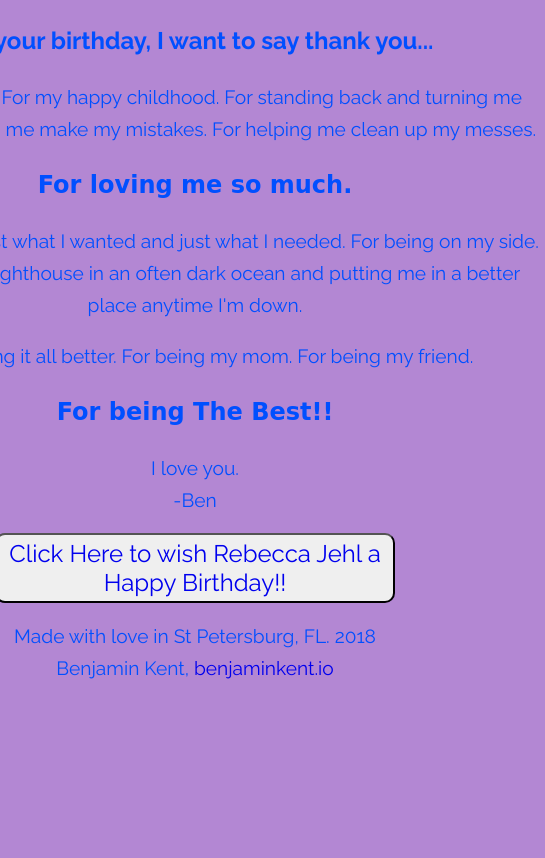
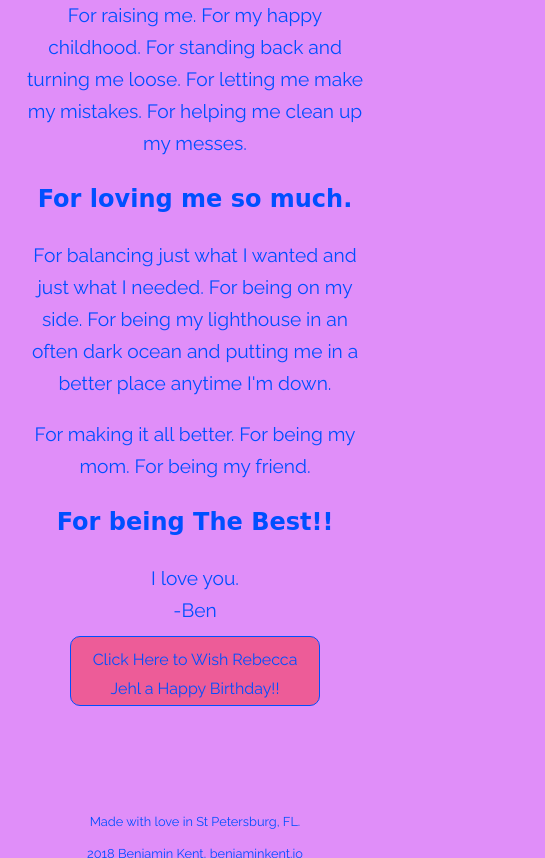
Before and after one commit to benjaminkent/happy-bday, a website: page public/index.html in a window 390 px wide. Shown: the part 160-1018 px from the top of the page, 545 px wide, since content can reach past the window. Before the commit the page ends 844 px from the top, so only its background shows below. Drawn offline with Linux system fonts and the light colour scheme; a web font is replaced by a local one.

Commit message:
index optimized for mobile

```diff
--- a/package.json
+++ b/package.json
@@ -1,7 +1,7 @@
 {
   "private": true,
   "scripts": {
-    "deploy": "surge ./public --domain happy-bday-benjaminjehl.surge.sh",
+    "deploy": "surge ./public --domain rebeccabirthday-benjaminjehl.surge.sh",
     "start": "browser-sync start --server \"public\" --files \"public\""
   },
   "dependencies": {
--- /dev/null
+++ b/public/birthday.css
@@ -0,0 +1,78 @@
+@import url("https://fonts.googleapis.com/css?family=Raleway:400,500,600,700,800,900|Srisakdi:400,700");
+
+html {
+  height: 100%;
+}
+
+body {
+  margin: 0;
+  min-height: 100%;
+  font-size: 16px;
+  font-family: "Raleway", sans-serif;
+  display: flex;
+  flex-direction: column;
+  align-items: center;
+  justify-content: space-between;
+  background-color: #e08ef9;
+}
+
+a {
+  text-decoration: none;
+  color: #004fff;
+}
+
+footer p {
+  margin: 0;
+}
+
+p {
+  text-align: center;
+  font-size: 1.2rem;
+  line-height: 2rem;
+  color: #004fff;
+}
+
+.bday-footer p {
+  color: #ec0868;
+}
+
+.bday-footer a {
+  color: #ec0868;
+}
+
+.back-button a {
+  color: #6000a5;
+  outline: none;
+}
+
+.bday-header button {
+  margin: 20px;
+  border-radius: 10px;
+  font-size: 1.5rem;
+  height: 50px;
+  width: 100px;
+  background-color: #ec0868;
+  border: 2px solid #6000a5;
+}
+
+.bday-header p {
+  margin: 20px;
+  font-size: 2rem;
+  font-weight: 700;
+  color: #ec0868;
+}
+
+.bday-header {
+  display: flex;
+  justify-content: space-between;
+  width: 100%;
+}
+
+.bday-main {
+  display: flex;
+  justify-content: center;
+}
+
+.bday-body {
+  background-image: url(./images/fireworks.gif);
+}
--- a/public/index.html
+++ b/public/index.html
@@ -45,11 +45,12 @@
     </div>
   </main>
 
-  <button class="main-page"><a href="bday.html">Click Here to wish Rebecca Jehl a Happy Birthday!!</a></button>
+  <button class="main-page"><a href="bday.html">Click Here to Wish Rebecca Jehl a Happy Birthday!!</a></button>
 
 
   <footer>
-    <p>Made with love in St Petersburg, FL. 2018 Benjamin Kent,
+    <p>Made with love in St Petersburg, FL.</p>
+    <p>2018 Benjamin Kent,
       <a target="_blank" href="http://benjaminkent.io/">benjaminkent.io</a></p>
 
   </footer>
--- a/public/screen.css
+++ b/public/screen.css
@@ -1,4 +1,5 @@
-@import url('https://fonts.googleapis.com/css?family=Raleway:400,500,600,700,800,900|Srisakdi:400,700');
+@import url("https://fonts.googleapis.com/css?family=Raleway:400,500,600,700,800,900|Srisakdi:400,700");
+@import url("https://fonts.googleapis.com/css?family=Josefin+Sans:400,600,700");
 
 html {
   height: 100%;
@@ -8,18 +9,19 @@ body {
   margin: 0;
   min-height: 100%;
   font-size: 16px;
-  font-family: 'Raleway', sans-serif;
+  font-family: "Raleway", sans-serif;
   display: flex;
   flex-direction: column;
   align-items: center;
   justify-content: space-between;
-  background-color: #B387D3;
+  background-color: #e08ef9;
 }
 
 h1 {
   font-size: 3rem;
   margin-bottom: 0;
-  color: #004FFF;
+  color: #004fff;
+  font-family: "Josefin Sans", sans-serif;
 }
 
 main {
@@ -30,61 +32,41 @@ p {
   text-align: center;
   font-size: 1.2rem;
   line-height: 2rem;
-  color: #004FFF;
+  color: #004fff;
+}
+
+a {
+  text-decoration: none;
+  color: #004fff;
+}
+
+footer p {
+  font-size: 0.9rem;
+  margin: 0;
+}
+
+footer {
+  margin-top: 75px;
+  display: flex;
+  justify-content: center;
+}
+
+div.love p {
+  margin: 0;
 }
 
 .main-page {
-  font-family: 'Raleway', sans-serif;
+  font-family: "Raleway", sans-serif;
   font-size: 1.5rem;
   height: 70px;
   width: 400px;
   border-radius: 10px;
-}
-
-a {
-  text-decoration: none;
-}
-
-footer p {
-  margin: 0;
-}
-
-div.love p {
-  margin: 0;
-
-}
-
-.bday-footer p {
-  color: #FF359A;
-}
-
-.bday-footer a {
-  color: #FF359A;
-}
-
-.back-button a {
-  color: #6000A5;
-}
-
-.bday-header button {
-  margin: 20px;
-  border-radius: 10px;
-  font-size: 1.5rem;
-  height: 50px;
-  width: 100px;
-  background-color: #FF359A;
-  border: 2px solid #6000A5;
-}
-
-.bday-header p {
-  margin: 20px;
-  font-size: 2rem;
-  font-weight: 700;
-  color: #FF359A;
+  background-color: #ed5c98;
+  border: 1px solid #004fff;
 }
 
 .fancy {
-  font-family: 'Srisakdi', cursive;
+  font-family: "Srisakdi", cursive;
   font-size: 1.5rem;
   font-weight: 700;
 }
@@ -94,17 +76,38 @@ div.love p {
   font-size: 1.5rem;
 }
 
-.bday-header {
-  display: flex;
-  justify-content: space-between;
-  width: 100%;
+@media (max-width: 650px) {
+  h1 {
+    font-size: 2rem;
+    text-align: center;
+  }
+
+  main {
+    width: 350px;
+  }
+
+  a {
+    font-size: 1rem;
+  }
+
+  button.main-page {
+    width: 250px;
+    margin: 10px 0 25px 0;
+  }
+
+  .open {
+    font-size: 1.3rem;
+  }
+
+  footer {
+    display: block;
+  }
+
+  footer p {
+    font-size: 0.8rem;
+  }
+
+  footer a {
+    font-size: 0.8rem;
+  }
 }
-
-.bday-main {
-  display: flex;
-  justify-content: center;
-}
-
-.bday-body {
-  background-image: url(./images/fireworks.gif);
-}
```
Also changed, not shown: public/bday.html (+1 -1 lines).
